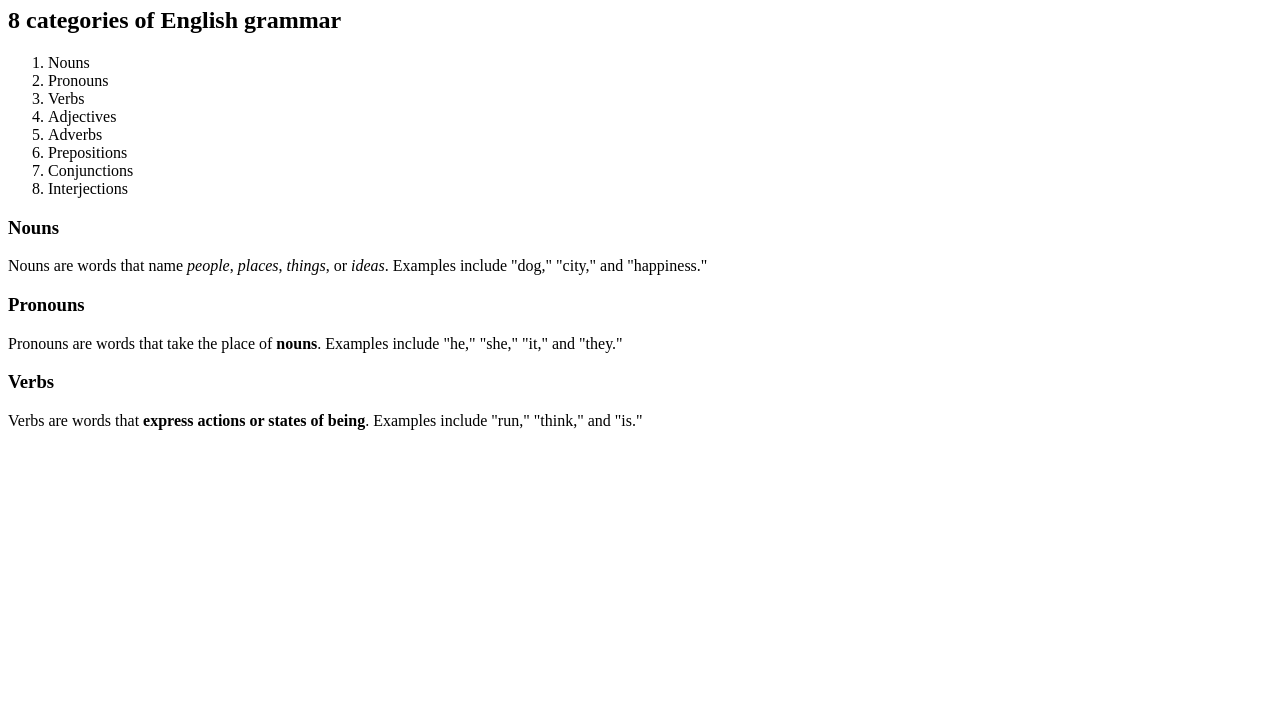
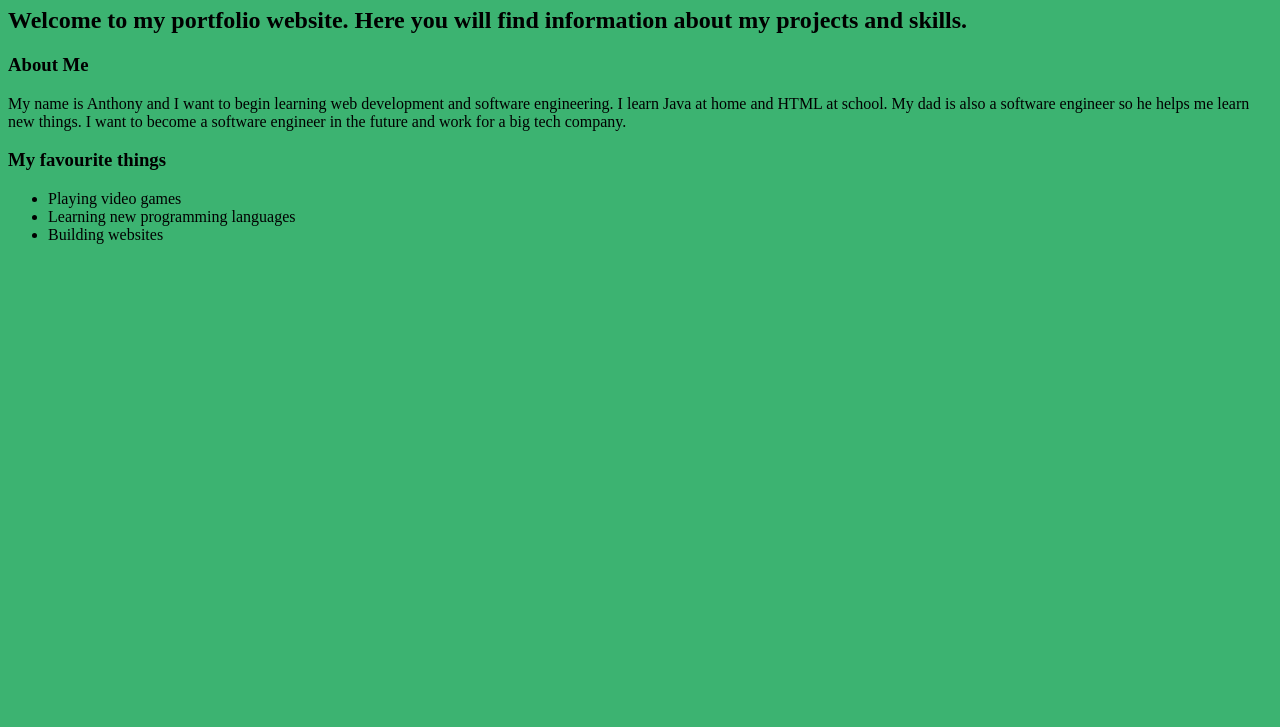
Before and after one commit to MegaSvin-gif/Portfolio, a plain HTML site: page index.html in a window 1280 px wide. Shown: the part 73-800 px from the top of the page. Drawn offline with Linux system fonts and the light colour scheme.

Commit message:
Refactor index.html to remove redundant HTML structure and improve content organization

```diff
--- a/index.html
+++ b/index.html
@@ -1,29 +1,26 @@
 <!DOCTYPE html>
+<html lang="en">
 <head>
-    <html>
-        <title>English Grammar</title>
-        <body>
-            <h1>Welcome to English Grammar</h1>
+    <meta charset="UTF-8">
+    <meta name="viewport" content="width=device-width, initial-scale=1.0">
+    <title>Document</title>
+</head>
+<body style="background-color:MediumSeaGreen;">
+    <h1 style="background-color:DodgerBlue;">My Portfolio</h1>
+    <h2>Welcome to my portfolio website. Here you will find information about my projects and skills.</h2>
 
-            <h2>8 categories of English grammar</h2>
-            <ol>
-                <li>Nouns</li>
-                <li>Pronouns</li>
-                <li>Verbs</li>
-                <li>Adjectives</li>
-                <li>Adverbs</li>
-                <li>Prepositions</li>
-                <li>Conjunctions</li>
-                <li>Interjections</li>
-            </ol>
-            <h3>Nouns</h3>
-            <p>Nouns are words that name <em>people</em>, <em>places</em>, <em>things</em>, or <em>ideas</em>. Examples include "dog," "city," and "happiness."</p>
-            <h3>Pronouns</h3>
-            <p>Pronouns are words that take the place of <strong>nouns</strong>. Examples include "he," "she," "it," and "they."</p>
-            <h3>Verbs</h3>
-            <p>Verbs are words that <strong>express actions or states of being</strong>. Examples include "run," "think," and "is."</p>
+    <h3>About Me</h3>
+    <p>My name is Anthony and I want to begin learning web development and software engineering. I learn Java at home and HTML at school.
+        My dad is also a software engineer so he helps me learn new things. I want to become a software engineer in the future and work for a big tech company.</p>
+
+    <h3>My favourite things</h3>
+    <ul>
+        <li>Playing video games</li>
+        <li>Learning new programming languages</li>
+        <li>Building websites</li>
+    </ul>
 
 
-        </body>
-    </html>
-</head>
+
+</body>
+</html>
```
